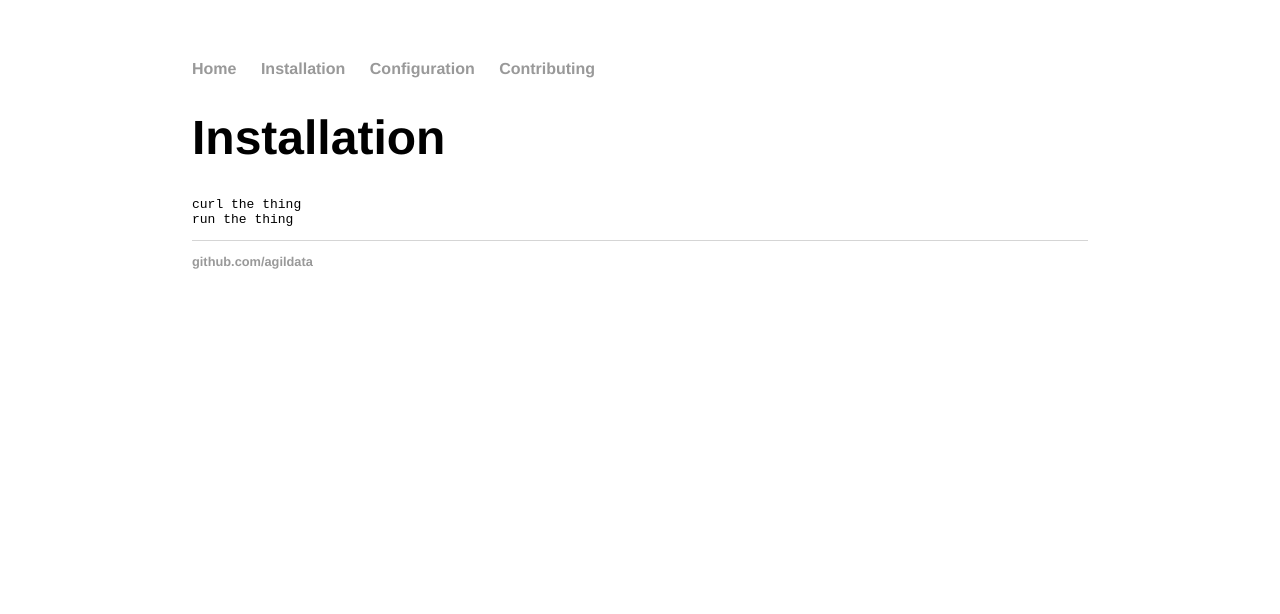
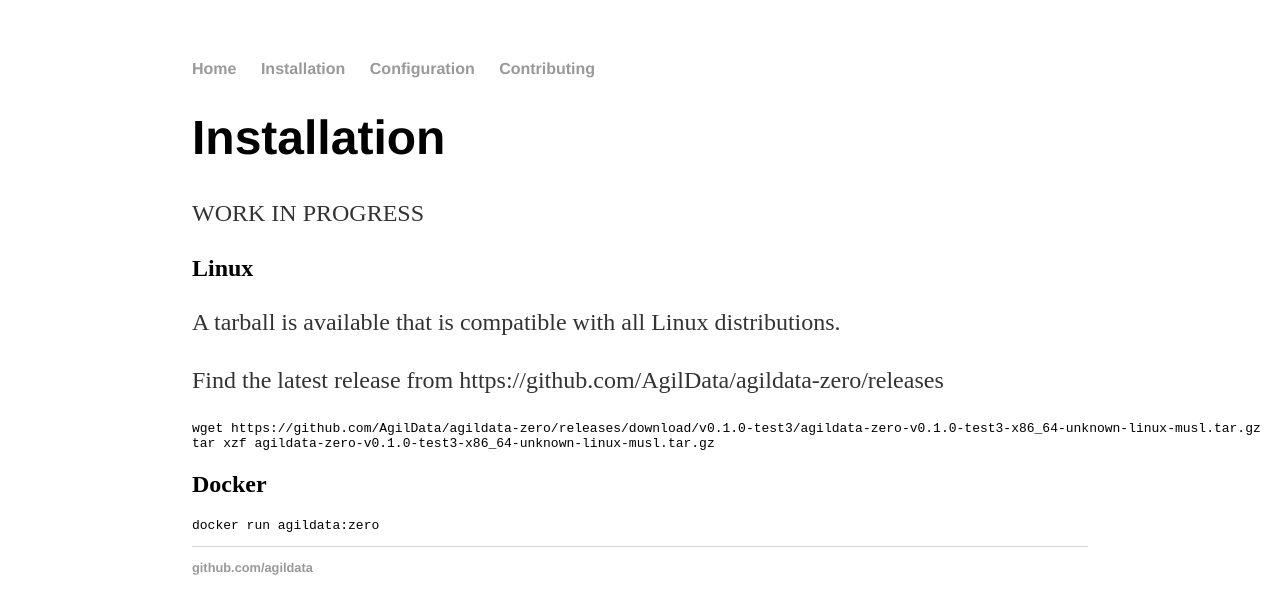
Before and after one commit to placrosse/agildata-zero, a Jekyll site: the page built from install.md, in a window 1280 px wide. Shown: the top 614 px of the page. Built offline with Jekyll 4.4.1, drawn with Linux system fonts in a browser that asks for light colours.

Commit message:
Update install.md

````diff
--- a/install.md
+++ b/install.md
@@ -5,7 +5,21 @@
 
 # Installation
 
+WORK IN PROGRESS
+
+## Linux
+
+A tarball is available that is compatible with all Linux distributions.
+
+Find the latest release from https://github.com/AgilData/agildata-zero/releases
+
 ```
-curl the thing
-run the thing
+wget https://github.com/AgilData/agildata-zero/releases/download/v0.1.0-test3/agildata-zero-v0.1.0-test3-x86_64-unknown-linux-musl.tar.gz
+tar xzf agildata-zero-v0.1.0-test3-x86_64-unknown-linux-musl.tar.gz
 ```
+
+## Docker
+
+```
+docker run agildata:zero
+```
````
